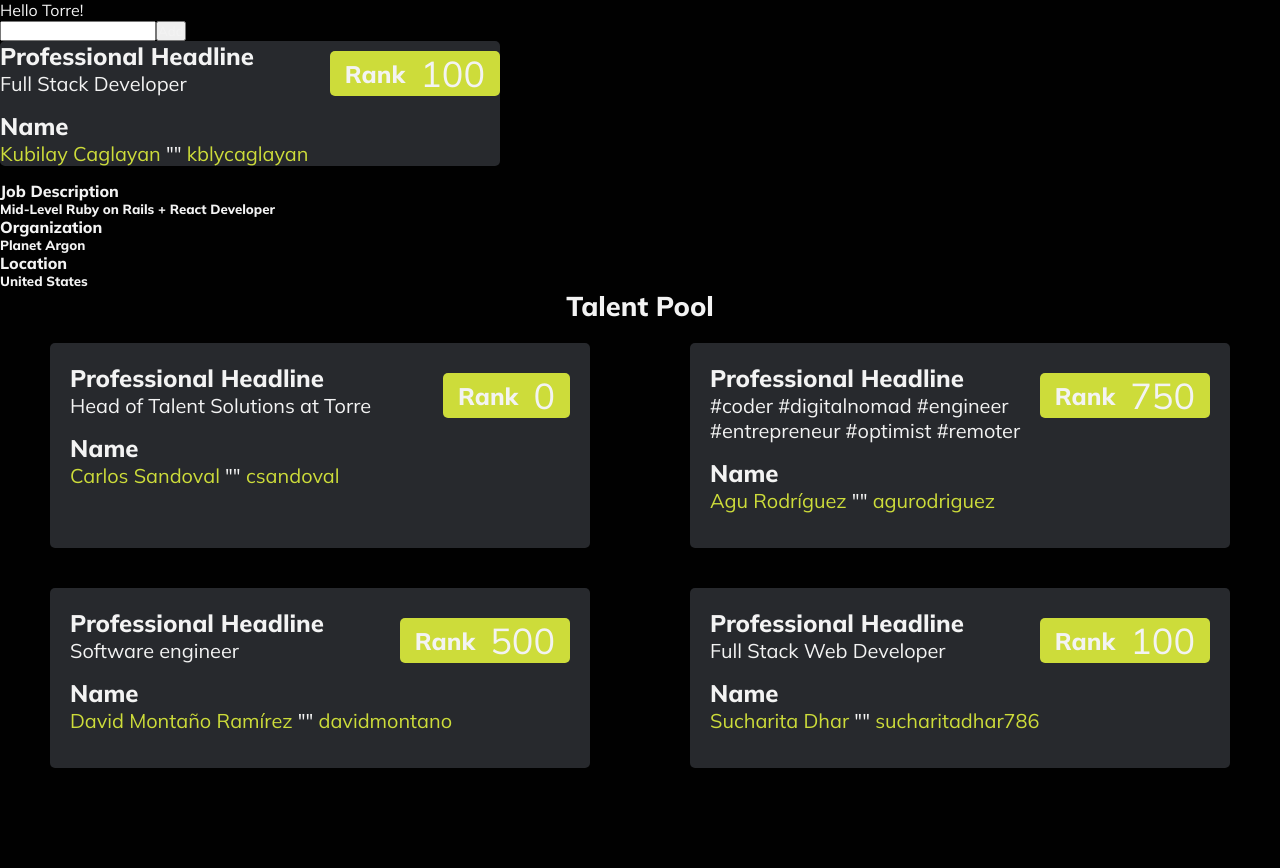
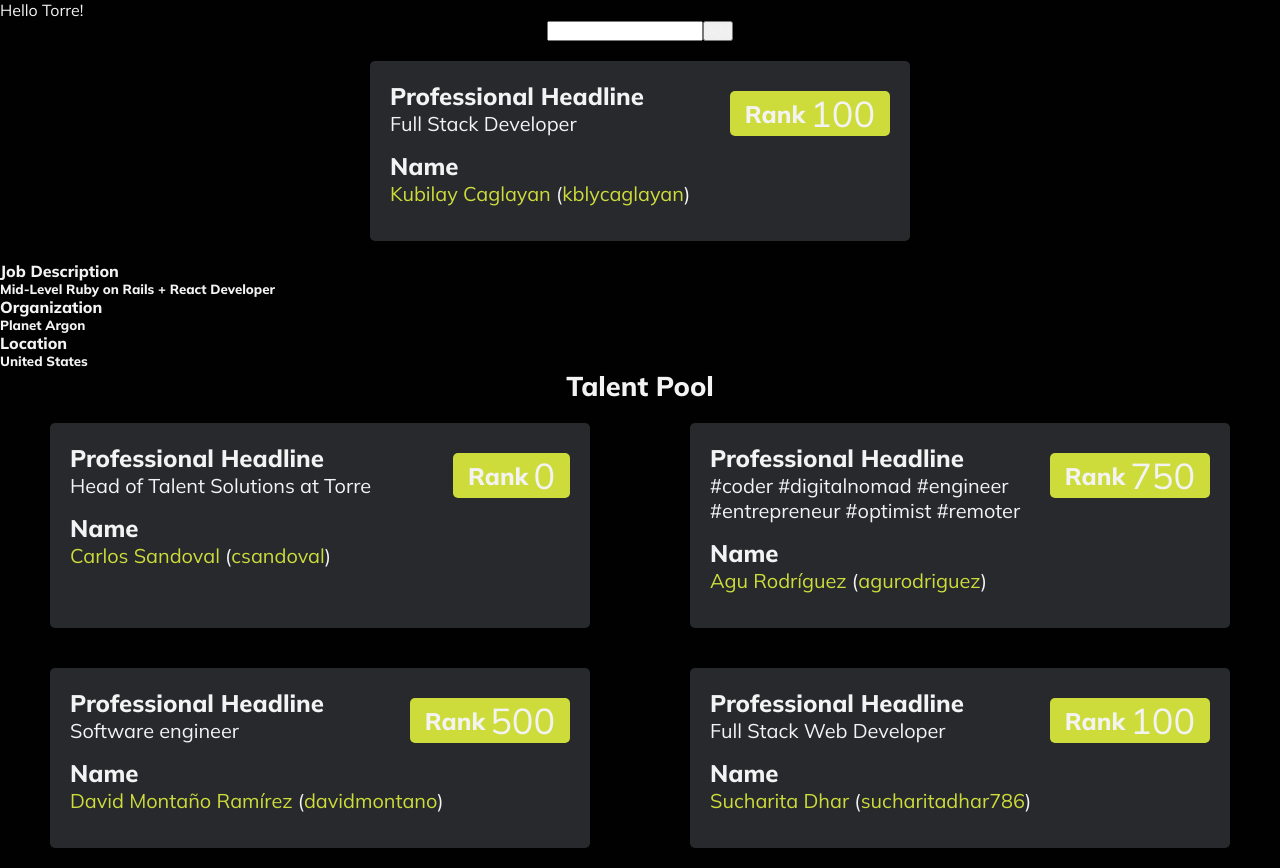
Before and after one commit to kubilaycaglayan/torre-assessment, a React (Create React App) app: page / in a window 1280 px wide. Before the commit the page ends 800 px from the top, so only its background shows below. Built offline with nearby package versions, Linux system fonts and the light colour scheme.

Commit message:
Add style to candidate cards

```diff
--- a/src/actions/async/attemptChangeCandidate.js
+++ b/src/actions/async/attemptChangeCandidate.js
@@ -8,9 +8,11 @@
     .then(
       candidate => {
         console.log('in atttempt candidate:', candidate);
-        dispatch(changeCandidate(candidate));
-        const firstStrength = getStrengths(candidate, 1)[0];
-        dispatch(attemptChangeJob(firstStrength));
+        if (candidate.person !== undefined) {
+          dispatch(changeCandidate(candidate));
+          const firstStrength = getStrengths(candidate, 1)[0];
+          dispatch(attemptChangeJob(firstStrength));
+        }
       },
     )
     .catch(
--- a/src/actions/async/attemptChangeJob.js
+++ b/src/actions/async/attemptChangeJob.js
@@ -8,9 +8,9 @@
     .then(
       job => {
         console.log('in atttempt job', job);
-        dispatch(changeJob(job));
-        // dispatch(changeCandidateRank(job));
-        // dispatch(changePoolRank(job));
+        if (job.organizations !== undefined) {
+          dispatch(changeJob(job));
+        }
       },
     )
     .catch(
--- a/src/components/Candidate.js
+++ b/src/components/Candidate.js
@@ -1,9 +1,9 @@
 import React from 'react';
 
 const Candidate = props => {
-  const { candidate } = props;
+  const { candidate, className } = props;
   return (
-    <article>
+    <article className={`candidate ${className ? className : ''}`}>
       <div className="rank-box">
         <h4>
           Rank
@@ -23,8 +23,9 @@
       </h4>
       <h5 className="name">
         { candidate.person.name }
-        <span> "" </span>
+        <span> (</span>
         { candidate.person.publicId }
+        <span>)</span>
       </h5>
     </article>
   );
--- a/src/containers/App.js
+++ b/src/containers/App.js
@@ -21,9 +21,9 @@
       <header>
         Hello Torre!
       </header>
-      <section className="">
+      <section className="query">
         <AddCandidateInput />
-        <Candidate candidate={currentCandidate} />
+        <Candidate candidate={currentCandidate} className="single-candidate" />
       </section>
       <section className="">
         <Job job={currentJob} />
--- a/src/styles/index.sass
+++ b/src/styles/index.sass
@@ -1,9 +1,10 @@
 @import url('https://fonts.googleapis.com/css2?family=Mulish:ital,wght@0,200;0,300;0,400;0,600;0,800;1,400&display=swap');
 @import './style_components/colors'
-@import './style_components/rank-box'
 @import './style_components/candidate'
 @import './style_components/input'
 @import './style_components/pool'
+@import './style_components/rank-box'
+@import './style_components/query'
 
 html
   background-color: $black
--- a/src/styles/style_components/candidate.sass
+++ b/src/styles/style_components/candidate.sass
@@ -1,4 +1,4 @@
-article
+article.candidate
   background-color: $gray
   font-size: 1.5em
   border-radius: 5px
@@ -12,3 +12,6 @@
   h5
     font-weight: 400
     margin-bottom: 15px
+
+.single-candidate
+  margin: 0 auto
--- /dev/null
+++ b/src/styles/style_components/query.sass
@@ -0,0 +1,5 @@
+.query
+  display: flex
+  justify-content: center
+  align-items: center
+  flex-direction: column
--- a/src/styles/style_components/rank-box.sass
+++ b/src/styles/style_components/rank-box.sass
@@ -12,11 +12,12 @@
   margin-left: auto
   width: min-content
 
-  h5
+  .rank
+    font-size: 1.5em
+    padding-left: 15px
+
+  h5.rank
     width: min-content
     padding: 0
     margin: 0
-
-  .rank
-    font-size: 1.5em
-    padding-left: 15px
+    padding-left: 5px
```
Also changed, not shown: 1 other file (tests, documents, lock files or other folders).
